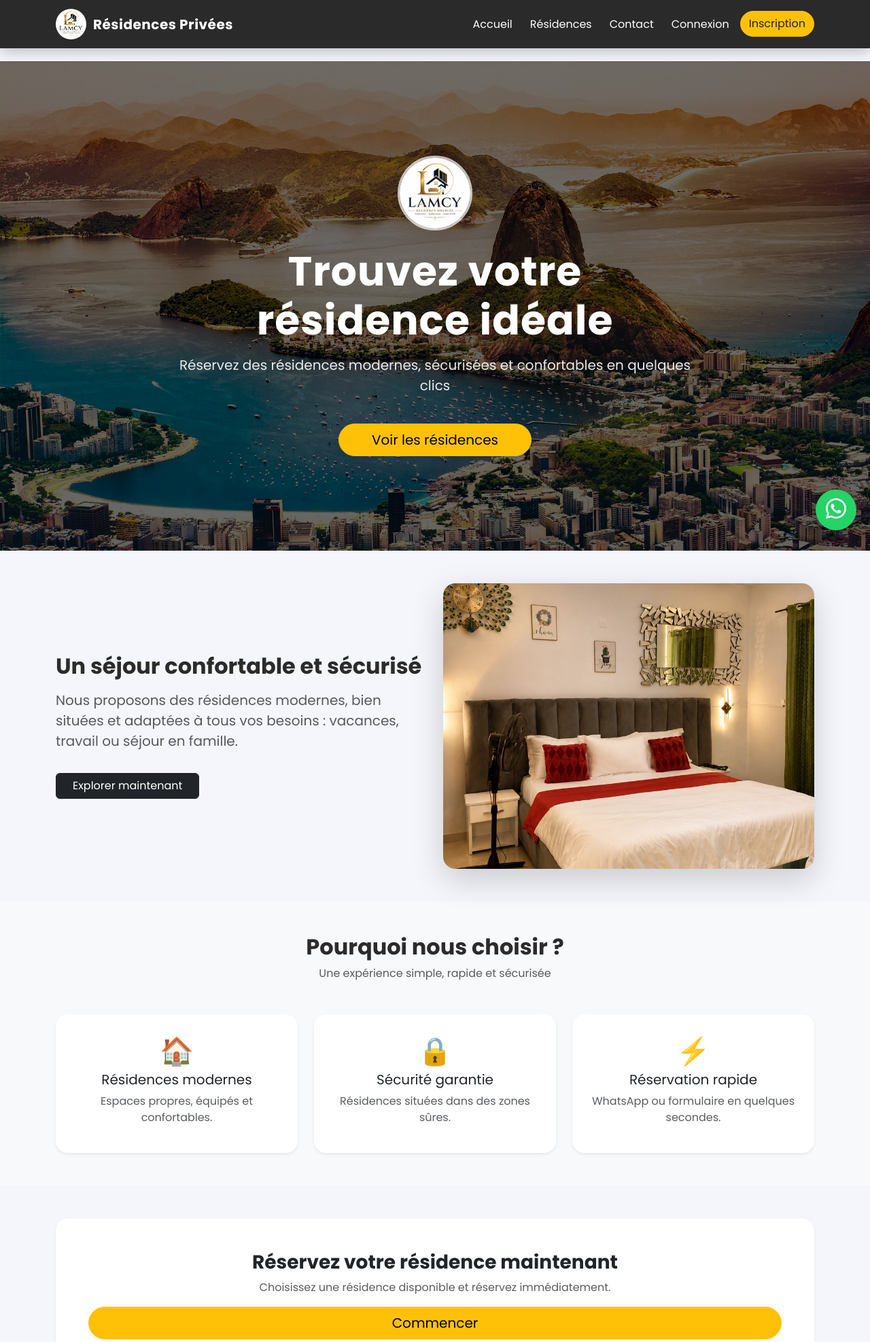
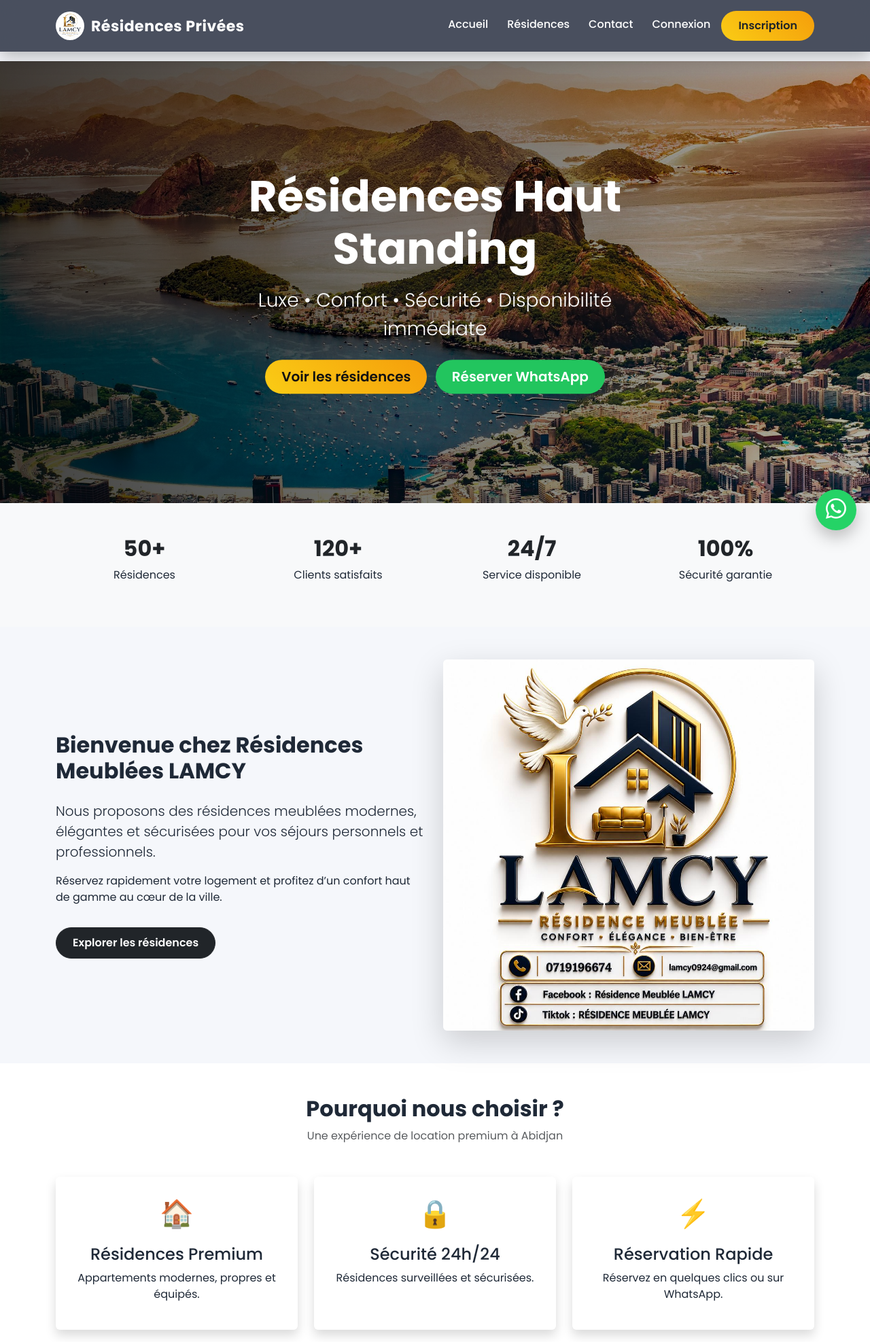
Before and after one commit to Adou-83/residences, a Django app: page / in a window 1280 px wide. Shown: the top 1974 px of the page at 68% size. Run offline with Django 5.2, Linux system fonts and the light colour scheme; some libraries are stand-ins or nearby versions.

Commit message:
Mise à jour du projet Residence

```diff
--- a/core/static/core/css/style.css
+++ b/core/static/core/css/style.css
@@ -1,140 +1,186 @@
+/* =========================
+   GOOGLE FONT
+========================= */
+@import url('https://fonts.googleapis.com/css2?family=Poppins:wght@300;400;500;600;700&display=swap');
+
 /* =========================
    GLOBAL
 ========================= */
-
-@import url('https://fonts.googleapis.com/css2?family=Poppins:wght@300;400;600;700&display=swap');
-
 body{
-    background:#f4f6fb;
+    background:#f5f7fb;
     font-family:'Poppins', sans-serif;
-    color:#2b2b2b;
+    color:#1f2937;
     -webkit-font-smoothing:antialiased;
+    overflow-x:hidden;
 }
 
 a{
     text-decoration:none;
+    transition:0.3s;
 }
 
 /* =========================
-   NAVBAR
+   NAVBAR (GLASS EFFECT)
 ========================= */
-
 .navbar{
-    background:rgba(20,20,20,0.9);
-    backdrop-filter: blur(12px);
-    box-shadow:0 4px 20px rgba(0,0,0,0.25);
+    background:rgba(15,23,42,0.75);
+    backdrop-filter: blur(14px);
+    box-shadow:0 8px 25px rgba(0,0,0,0.25);
+    padding:12px 0;
     transition:0.3s;
 }
 
 .navbar-brand{
-    font-size:20px;
+    font-size:22px;
     font-weight:700;
     letter-spacing:0.5px;
+    color:white !important;
 }
 
 .logo-navbar{
-    width:45px;
-    height:45px;
+    width:42px;
+    height:42px;
+    border-radius:50%;
     object-fit:cover;
-    border-radius:50%;
     margin-right:10px;
-    background:white;
 }
 
 .nav-link{
-    color:white !important;
-    margin-left:10px;
-    transition:0.3s;
+    color:#fff !important;
+    margin-left:12px;
     font-weight:500;
 }
 
 .nav-link:hover{
-    color:#ffc107 !important;
-    transform:translateY(-1px);
+    color:#facc15 !important;
+    transform:translateY(-2px);
 }
 
 /* =========================
-   HERO
+   HERO (VERSION PREMIUM)
 ========================= */
-
 .hero{
     height:90vh;
-
     background:
-    linear-gradient(rgba(0,0,0,.55), rgba(0,0,0,.6)),
-    url("../images/barnieres/barniere.jpg");
-
+        linear-gradient(to right, rgba(0,0,0,0.75), rgba(0,0,0,0.35)),
+        url("../images/barnieres/barniere.jpg");
     background-size:cover;
     background-position:center;
-
     display:flex;
     align-items:center;
     justify-content:center;
-
     text-align:center;
     color:white;
+    position:relative;
 }
 
 .hero-content{
     max-width:800px;
     padding:20px;
+    animation:fadeInUp 1s ease;
 }
 
 .hero h1{
-    font-size:60px;
-    font-weight:700;
+    font-size:64px;
+    font-weight:800;
     letter-spacing:1px;
 }
 
 .hero p{
     font-size:20px;
     margin-top:15px;
-    margin-bottom:25px;
     opacity:0.9;
 }
 
+/* Animation */
+@keyframes fadeInUp{
+    from{
+        opacity:0;
+        transform:translateY(30px);
+    }
+    to{
+        opacity:1;
+        transform:translateY(0);
+    }
+}
+
 /* =========================
-   BOUTONS
+   BUTTONS
 ========================= */
-
-.btn-primary{
+.btn{
     border-radius:30px;
     padding:10px 25px;
     font-weight:600;
     transition:0.3s;
-    box-shadow:0 6px 15px rgba(0,0,0,0.1);
+}
+
+.btn-primary{
+    background:#2563eb;
+    border:none;
 }
 
 .btn-primary:hover{
     transform:translateY(-2px);
-    box-shadow:0 10px 20px rgba(0,0,0,0.15);
+    box-shadow:0 10px 20px rgba(37,99,235,0.3);
 }
 
 .btn-warning{
-    border-radius:30px;
+    background:linear-gradient(45deg,#facc15,#f59e0b);
+    border:none;
+    color:#111;
+}
+
+.btn-warning:hover{
+    transform:translateY(-2px);
+}
+
+.btn-success{
+    background:#22c55e;
+    border:none;
+}
+
+.btn-success:hover{
+    transform:translateY(-2px);
 }
 
 /* =========================
-   CARTES
+   SECTIONS TITRES
 ========================= */
+.section-title{
+    text-align:center;
+    margin-bottom:40px;
+}
 
+.section-title h2{
+    font-size:34px;
+    font-weight:700;
+}
+
+.section-title p{
+    color:#6b7280;
+}
+
+/* =========================
+   CARDS (RESIDENCES)
+========================= */
 .card{
     border:none;
     border-radius:18px;
     overflow:hidden;
-    transition:0.3s ease;
-    box-shadow:0 5px 15px rgba(0,0,0,0.06);
+    background:white;
+    box-shadow:0 8px 25px rgba(0,0,0,0.06);
+    transition:0.3s;
 }
 
 .card:hover{
-    transform:translateY(-8px);
-    box-shadow:0 15px 30px rgba(0,0,0,0.12);
+    transform:translateY(-10px) scale(1.01);
+    box-shadow:0 15px 35px rgba(0,0,0,0.12);
 }
 
 .card img{
-    height:250px;
+    height:240px;
     object-fit:cover;
-    transition:0.4s ease;
+    transition:0.4s;
 }
 
 .card:hover img{
--- a/core/templates/core/accueil.html
+++ b/core/templates/core/accueil.html
@@ -1,74 +1,165 @@
 {% extends "core/base.html" %}
 {% load static %}
 
-{% block title %}
-Accueil - Résidences Privées
-{% endblock %}
-
 {% block content %}
 
-<!-- =========================
-    HERO PREMIUM
-========================= -->
+<!-- ================= HERO BANNIERE ================= -->
+<section class="position-relative">
 
-<section class="hero">
+    <img src="{% static 'core/images/barnieres/barniere.jpg' %}"
+         class="w-100"
+         style="height: 650px; object-fit: cover;">
 
-    <div class="hero-content text-center">
+    <div class="position-absolute top-0 start-0 w-100 h-100"
+         style="background: linear-gradient(to right, rgba(0,0,0,0.75), rgba(0,0,0,0.3));">
+    </div>
 
-        <img src="/media/residences/LOGO.jpg"
-             alt="Logo"
-             class="mb-4"
-             style="width:110px;height:110px;object-fit:cover;border-radius:50%;border:3px solid rgba(255,255,255,0.7);">
+    <div class="position-absolute top-50 start-50 translate-middle text-center text-white px-3">
 
-        <h1>
-            Trouvez votre résidence idéale
+        <h1 class="display-3 fw-bold">
+            Résidences Haut Standing
         </h1>
 
-        <p>
-            Réservez des résidences modernes, sécurisées et confortables en quelques clics
+        <p class="lead fs-3 mt-3">
+            Luxe • Confort • Sécurité • Disponibilité immédiate
         </p>
 
-        <a href="{% url 'residences' %}" class="btn btn-warning btn-lg mt-3 px-5">
+        <div class="mt-4">
+
+            <a href="{% url 'residences' %}"
+               class="btn btn-warning btn-lg px-4 me-2">
+
                 Voir les résidences
             </a>
+
+            <a href="https://wa.me/22500000000"
+               class="btn btn-success btn-lg px-4">
+
+                Réserver WhatsApp
+            </a>
+
+        </div>
 
     </div>
 
 </section>
 
-<!-- =========================
-    PRÉSENTATION
-========================= -->
+<!-- ================= STATS ================= -->
+<section class="py-5 bg-light">
 
-<div class="container py-5">
+    <div class="container text-center">
 
-    <div class="row align-items-center g-4">
+        <div class="row">
+
+            <div class="col-md-3">
+                <h2 class="fw-bold text-dark">50+</h2>
+                <p>Résidences</p>
+            </div>
+
+            <div class="col-md-3">
+                <h2 class="fw-bold text-dark">120+</h2>
+                <p>Clients satisfaits</p>
+            </div>
+
+            <div class="col-md-3">
+                <h2 class="fw-bold text-dark">24/7</h2>
+                <p>Service disponible</p>
+            </div>
+
+            <div class="col-md-3">
+                <h2 class="fw-bold text-dark">100%</h2>
+                <p>Sécurité garantie</p>
+            </div>
+
+        </div>
+
+    </div>
+
+</section>
+
+<!-- ================= PRESENTATION ================= -->
+<section class="container py-5">
+
+    <div class="row align-items-center">
 
         <div class="col-md-6">
 
-            <h2 class="fw-bold mb-3">
-                Un séjour confortable et sécurisé
+            <h2 class="fw-bold mb-4">
+                Bienvenue chez Résidences Meublées LAMCY
             </h2>
 
-            <p class="text-muted fs-5">
-                Nous proposons des résidences modernes, bien situées et adaptées
-                à tous vos besoins : vacances, travail ou séjour en famille.
+            <p class="lead">
+                Nous proposons des résidences meublées modernes, élégantes et sécurisées pour vos séjours personnels et professionnels.
             </p>
 
-            <a href="{% url 'residences' %}" class="btn btn-dark px-4 mt-3">
-                Explorer maintenant
+            <p>
+                Réservez rapidement votre logement et profitez d’un confort haut de gamme au cœur de la ville.
+            </p>
+
+            <a href="{% url 'residences' %}"
+               class="btn btn-dark px-4 mt-3">
+
+               Explorer les résidences
+
             </a>
 
         </div>
 
         <div class="col-md-6">
 
-            <div class="card shadow-lg overflow-hidden">
+            <img src="{% static 'core/images/residences/flyer.jpg' %}"
+                 class="img-fluid rounded shadow-lg">
+        </div>
 
-                <img src="{% static 'core/images/residences/villa1.jpg' %}"
-                     class="w-100"
-                     style="height:420px;object-fit:cover;">
+    </div>
 
+</section>
+
+<!-- ================= SERVICES ================= -->
+<section class="bg-white py-5">
+
+    <div class="container">
+
+        <div class="text-center mb-5">
+
+            <h2 class="fw-bold">
+                Pourquoi nous choisir ?
+            </h2>
+
+            <p class="text-muted">
+                Une expérience de location premium à Abidjan
+            </p>
+
+        </div>
+
+        <div class="row text-center g-4">
+
+            <div class="col-md-4">
+
+                <div class="p-4 shadow rounded h-100">
+                    <div style="font-size:40px;">🏠</div>
+                    <h4 class="mt-3">Résidences Premium</h4>
+                    <p>Appartements modernes, propres et équipés.</p>
+                </div>
+
+            </div>
+
+            <div class="col-md-4">
+
+                <div class="p-4 shadow rounded h-100">
+                    <div style="font-size:40px;">🔒</div>
+                    <h4 class="mt-3">Sécurité 24h/24</h4>
+                    <p>Résidences surveillées et sécurisées.</p>
+                </div>
+
+            </div>
+
+            <div class="col-md-4">
+
+                <div class="p-4 shadow rounded h-100">
+                    <div style="font-size:40px;">⚡</div>
+                    <h4 class="mt-3">Réservation Rapide</h4>
+                    <p>Réservez en quelques clics ou sur WhatsApp.</p>
                 </div>
 
             </div>
@@ -77,45 +168,58 @@ Accueil - Résidences Privées
 
     </div>
 
-<!-- =========================
-    SERVICES
-========================= -->
+</section>
 
-<div class="bg-light py-5">
+<!-- ================= RESIDENCES VEDETTES ================= -->
+<section class="container py-5">
 
-    <div class="container">
-
-        <div class="text-center mb-5">
-
-            <h2 class="fw-bold">Pourquoi nous choisir ?</h2>
-
-            <p class="text-muted">Une expérience simple, rapide et sécurisée</p>
-
+    <div class="text-center mb-4">
+        <h2 class="fw-bold">Résidences en vedette</h2>
+        <p class="text-muted">Les meilleurs logements disponibles</p>
     </div>
 
     <div class="row g-4">
 
         <div class="col-md-4">
-                <div class="card p-4 text-center h-100 shadow-sm">
-                    <div class="fs-1">🏠</div>
-                    <h5>Résidences modernes</h5>
-                    <p class="text-muted">Espaces propres, équipés et confortables.</p>
+
+            <div class="card shadow border-0">
+                <img src="{% static 'core/images/residences/salon.jpg' %}"
+                     class="card-img-top">
+
+                <div class="card-body">
+                    <h5>Deux chambres salon</h5>
+                    <p>3 pièces • wiffi • Luxe</p>
+                    <strong>65 000 FCFA / nuit</strong>
                 </div>
             </div>
 
+        </div>
+
         <div class="col-md-4">
-                <div class="card p-4 text-center h-100 shadow-sm">
-                    <div class="fs-1">🔒</div>
-                    <h5>Sécurité garantie</h5>
-                    <p class="text-muted">Résidences situées dans des zones sûres.</p>
+
+            <div class="card shadow border-0">
+                <img src="{% static 'core/images/residences/villa1.jpg' %}"
+                     class="card-img-top">
+
+                <div class="card-body">
+                    <h5>Studio Angre</h5>
+                    <p>Moderne • WiFi • Climatisation</p>
+                    <strong>25 000 FCFA / nuit</strong>
                 </div>
             </div>
 
+        </div>
+
         <div class="col-md-4">
-                <div class="card p-4 text-center h-100 shadow-sm">
-                    <div class="fs-1">⚡</div>
-                    <h5>Réservation rapide</h5>
-                    <p class="text-muted">WhatsApp ou formulaire en quelques secondes.</p>
+
+            <div class="card shadow border-0">
+                <img src="{% static 'core/images/residences/villa3.jpg' %}"
+                     class="card-img-top">
+
+                <div class="card-body">
+                    <h5>Appartement Marcory</h5>
+                    <p>2 pièces • Parking • Sécurité</p>
+                    <strong>100 000 FCFA / nuit</strong>
                 </div>
             </div>
 
@@ -123,30 +227,22 @@ Accueil - Résidences Privées
 
     </div>
 
-</div>
+</section>
 
-<!-- =========================
-    CTA FINAL
-========================= -->
+<!-- ================= CTA ================= -->
+<section class="text-center py-5 bg-dark text-white">
 
-<div class="container py-5">
+    <h2>Réservez votre résidence maintenant</h2>
+    <p>Contact rapide sur WhatsApp pour disponibilité immédiate</p>
 
-    <div class="card p-5 text-center shadow-sm">
+    <a href="https://wa.me/225 0778485274"
+   class="btn btn-success btn-lg mt-3"
+   target="_blank">
 
-        <h3 class="fw-bold">
-            Réservez votre résidence maintenant
-        </h3>
+   📲 +225 0778485274
 
-        <p class="text-muted">
-            Choisissez une résidence disponible et réservez immédiatement.
-        </p>
-
-        <a href="{% url 'residences' %}" class="btn btn-warning btn-lg px-5">
-            Commencer
 </a>
 
-    </div>
-
-</div>
+</section>
 
 {% endblock %}
```
Also changed, not shown: other parts of core/static/core/css/style.css (+29 -149 lines), core/static/core/images/residences/balcon.jpg (added), core/static/core/images/residences/chambre.jpg (added), core/static/core/images/residences/douche.jpg (added), core/static/core/images/residences/galerie1.jpg (added), core/static/core/images/residences/galerie2.jpg (added), core/static/core/images/residences/galerie3.jpg (added), core/static/core/images/residences/galerie4.jpg (added), core/static/core/images/residences/galerie5.jpg (added), core/static/core/images/residences/salon.jpg (added), core/templates/core/residence_detail.html (line endings or trailing spaces). Lines whose indentation alone changed are shown as unchanged.
